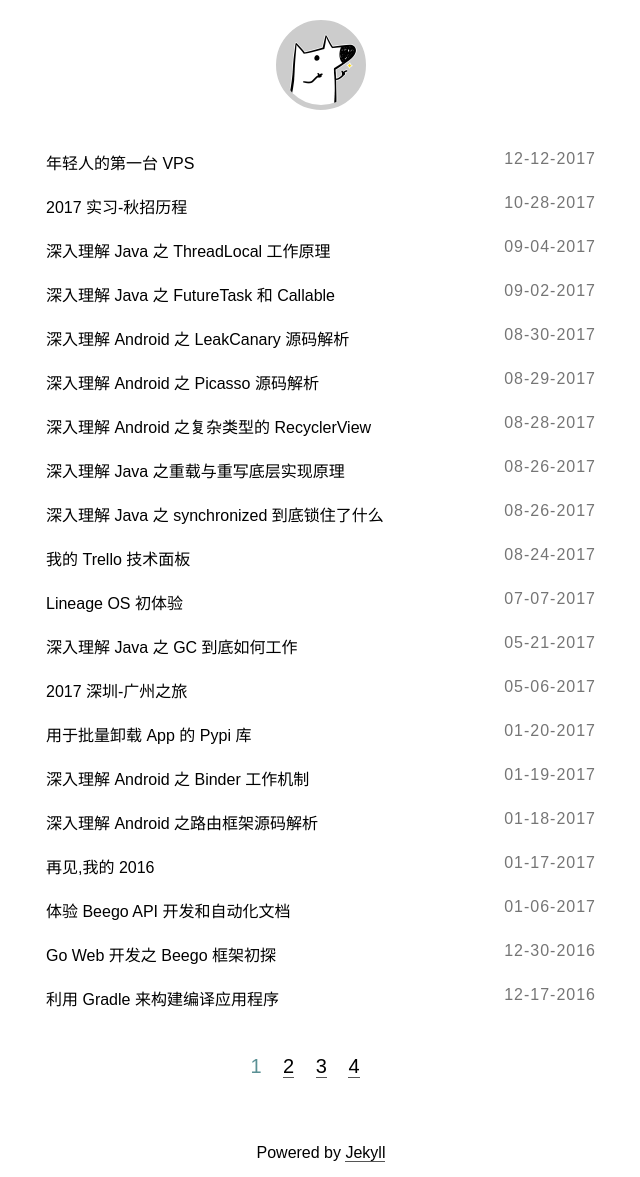
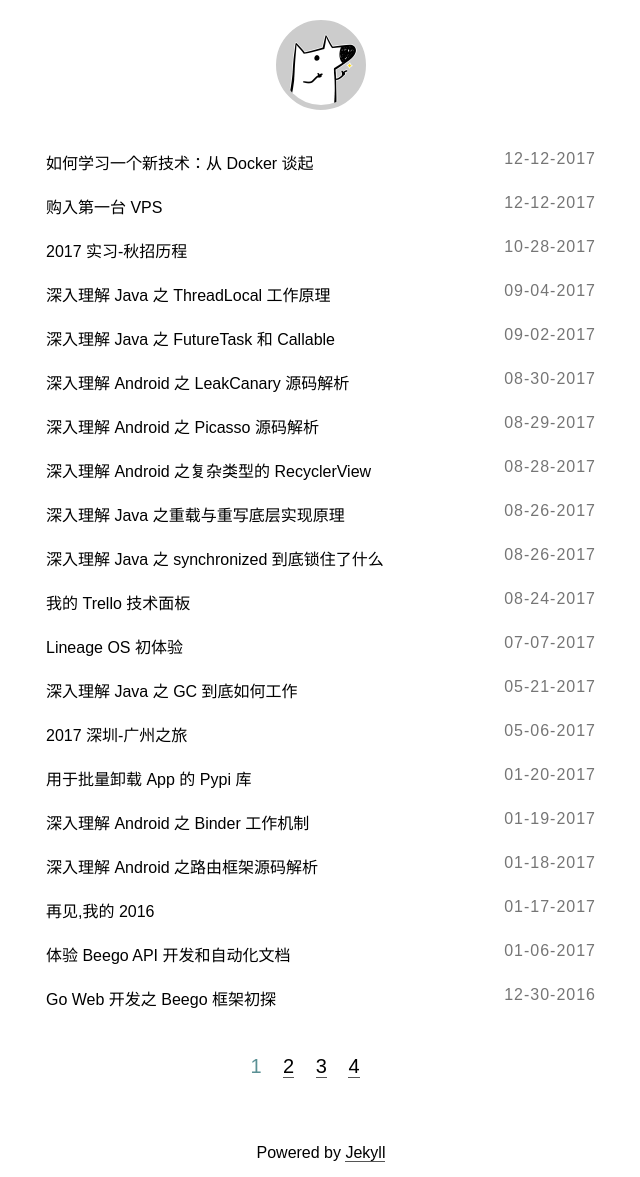
Before and after one commit to wuchangfeng/wuchangfeng.github.io, a Jekyll site: the page built from index.html, in a window 1280 px wide. Shown: the whole page, without its empty margins (319-959 px from the left). Built offline with Jekyll 4.4.1, drawn with Linux system fonts in a browser that asks for light colours; some web fonts are replaced; the list of posts is cut into pages by our own code; comment, search, counter and statistics services are not loaded; some of the changed lines change nothing that is shown.

Commit message:
push docker article:volcano:

````diff
--- a/_posts/2017-12-12-new-to-vps.md
+++ b/_posts/2017-12-12-new-to-vps.md
@@ -1,6 +1,6 @@
 ---
 layout: post
-title: 年轻人的第一台 VPS
+title: 购入第一台 VPS
 date: 2017-12-12 15:01:10 +0800
 categories:
 ---
--- /dev/null
+++ b/_posts/2017-12-21-head-to-docker.md
@@ -0,0 +1,183 @@
+---
+layout: post
+title: 如何学习一个新技术：从 Docker 谈起
+date: 2017-12-12 15:01:10 +0800
+categories:
+---
+
+**Why Docker**
+
+了解和使用Docker是很早之前就有的想法，应该是学习Go语言那会儿，知道Docker是Go的杀手级应用。去知乎上看了很多相关信息，也大概知道了Docker的一些用处，后来自己还专门去查了好些资料。之后因为自己有许多事情要忙就不了了之，也相当于零基础。为什么最近要拾起来Docker呢，主要还是自己想了解的更多，类似Linux、shell和服务器部署之类的知识，刚好前段时间自己也买了一台VPS。所以就开始研究起来了，写下这篇文章第一个是总结和理清一下学习Docker的过程。另外也可以表述一下自己是如何学习和应用一个全新的概念和知识的，自己也是冲着使用的目的去了解Docker这个工具的，不会做深入到源码级别的研究分析，边使用、边摸索、边总结。本篇文章侧重于学习的过程和方法，而不侧重于具体概念细节，请知晓。
+
+**需求和入门**
+
+为什么有这个需求？从哪里了解Docker的？为什么需要Docker？这是我对自己学习Docker这个工具的自我提问。首先了解Docker这方面知识或者说知道Docker这个概念存在，是因为自己从各种零散的知识碎片中获取的，对于一些关键字留一个心眼，之后在别的地方在接触到这个概念，保持关注一下，有空就点进帖子看一下。潜移默化的你就知道这个玩意了。之后谈谈为什么有这个需求？之前写过Python Web，类似于Flask和Django都或多或少接触过，本地写完了，总想部署到云服务器上跑起来，不得不说这一点还是很吸引人的，技术人总想把自己的东西让更多的人看到，或者说做一个可视化的东西。但是服务器部署就显得很难受了，教程倒是有许多，跟着一步一步做其实也没什么大问题。但是最严重的问题就是教程和各种依赖配置版本的不同步性，这样开发者就把本该花在理解配置流程和各模块的作用上的时间，花在了去解决各种版本号不一致导致各种的坑上，虽然解决“坑”也能锻炼一个人的解决问题的能力或者说“坑”也是不可避免的，但是这样对于时间有限或者成本较大的人来说，多少有点本末倒置。因此有了想应用之前了解的Docker技术来解决问题的想法。好了这个流程需求就走起来了。下面可以开始流程学习了。
+
+**做好前提准备**
+
+首先要去选一份好的入门文档，有一定经验的技术开发者应该很容易就能判断什么样的文档值得学习，无非是全面、结构完整、知识循序渐进。官方文档对于有能力的人无疑是最好的选择。很多人避免官方文档最主要的原因还是因为语言的原因，其实用心就会发现，技术角度的语言大部分都是言简意赅的，并没有想象中的难以入手。文档选择好之后，针对实际情况配置本地Docker开发环境，然后跟着教程学习完基础的知识。该背的就背一下，不该记住的先了解一下，然后知道有这样一个概念即可。当然，如果你的本机配置或者环境不太足以支持Docker，可以考虑在云服务器上玩耍Docker。无非是选择一个合适的SSH客户端，然后都是在命令行中操作，跟本地没有什么区别。知识的学习应该是循序渐进和循环巩固理解的。对于本篇博文即如何学习Docker这篇文章,个人选择的教程是[docker_practice](https://yeasy.gitbooks.io/docker_practice/content/container/),作为基础准备，我认真并且按照实例完成了Docker简介、基本概念、安装Docker、使用镜像、操作容器这四章。学习完这之后，我感觉大致入了门，但是随之而来的就是知识的深入以及自己的跟不上，此时我的办法就是实战-应用Docker技术跑Web应用。
+
+**流程跑起来**
+
+跑流程是刺激继续深入学习Docker的一个必备过程。前面说了新知识学习到一定的层次，就有了疲劳感和“跟不上”的感觉。这个时候实战就能帮助你保持继续学习。首先同样提出需求，对于我来说需求很明确：Docker部署Flask程序。首先就是Google这个两个关键词。通读前五篇文章，通读过程中也要有取舍。细节概念不可细扣，最重要的是流程即人家怎么完成这个部署过程的。选择其中最好或者最完整的一篇文章进行边阅读边操作学习，中间能够克服各种困难。类似于教程文档是在Linux上实现的，你需要在Mac上实现；教程文档将写好的Docker服务跑在本地，而你需要跑在VPS上等等，这些东西都是刺激你进一步学习或者探索的动力。这个阶段完成之后，回想一下之前学习过的基础概念，能够将那些理论与文章实际操作过程一一对应，简单来说知道某个东西原来是这样用的。这个时候会有一种奇妙的感觉，you know it.上面这个过程并没有完全结束，在阅读文章时候，你必不可免的接触到一些关于Docker新的概念，比如Docker Hub、数据卷、Compose等等。这个时候就是该你更深一步学习教程文档的动力了。
+我个人学习这块知识实际操作过程是首先在Mac本地安装好Docker开发环境，然后上GitHub上搜索关键字：Docker Flask Nginx。然后选择根据Readme完成程度，选择一两个[实例](https://github.com/danriti/nginx-gunicorn-flask)进行实战,本地跑起来之后，在我的VPS也部署上了，第一个步骤肯定是在VPS上部署Docker环境，如[Centos6安装Docker](http://www.jianshu.com/p/3eb556b47918)，当然在这之前一定要能在你的本机上通过SSH控制你的VPS，之后的流程就是跟本地一模一样了。最终你能够通过你的VPS IP地址访问你的应用程序了。
+另外一个很重要的过程就是认真阅读一下你部署成功的这个Web程序的整体结构，理解每一个模块是什么作用，应用到了什么知识，之间如何关联。
+
+**深入学习部署**
+
+按照上述步骤，对于Docker后续的学习计划应该按照Docker文档上的Docker三剑客：Compose、Machine以及Swarm mode、数据卷、网络配置这块知识了。当然这个过程也只是知识概念识别。一般来讲，你的需求还没有到应用这些高级知识的阶段。此时应该跟入门阶段一样，保持对这些新鲜知识的铭感度和熟悉度。
+后续的过程就是大量的看各种文档和教学实例，这个需求也是从实际出发。类似于本篇文章的出发点就可以是：Docker、Django/Flask/、Nginx等。这个时候又是知识学习循环的一个过程了，对于Docker、Django不可避免的会涉及到多容器之间协作、数据库、数据备份等问题。此时对于Compose的应用与理解就更上一层楼了。其中Docker-machine知识：前面我们的实验环境中只有一个Docker host，所有的容器都是运行在这一个host上的。但在真正的环境中会有多个host，容器在这些host中启动、运行、停止和销毁，相关容器会通过网络相互通信，无论它们是否位于相同的host。对于这样一个multi-host 环境，我们将如何高效地进行管理呢？我们面临的第一个问题是：为所有的host安装和配置Docker。Docker中解决该问题的策略是利用Docker-Machine。这只是其中的一个小的实例知识点。另外在这个时候，我通过在网上查阅资料，发现了一份更好的教程[《每天5分钟玩转Docker》](http://www.cnblogs.com/CloudMan6/tag/Docker/default.html?page=1)，看其博客已经出版成书了，但是让人惊讶的是该系列的博客文章竟然还在更新，最近一次更新在2017年12月18号,真的是非常值得一看的系列文章：
+
+![](http://ww1.sinaimg.cn/large/b10d1ea5ly1fmn2tei9m9j216g0e0wpb.jpg)
+
+
+**深入实战学习**
+
+毕竟自己的工作内容不是Docker，学习之初的想法就是来认识一下Docker这个优秀的工具，以及能够实现自己的基本应用。后续的学习过程就是跟着自己的需求来，部署Django Web App,这一方面也不用自己瞎捉摸，GitHub上有很多非常好的学习资料，Readme也写得非常好。我首先在GitHub的搜索栏，输入：Docker Django.然后按照star数目结合Readme的完整程度，选择了[dockerizing-django](https://github.com/realpython/dockerizing-django).面对这样的一个崭新的项目，先要浏览一下其项目结构和Readme文档，发现恰好应用到了Docker中的Compose、Machine还有Nginx、redis等知识，此时就决定将其作为深入学习的项目了，最终的目的还是理清部署流程，弄清楚Compose和Machine解决了什么问题，带来了什么好处。开始尝试在本地或者VPS上部署该应用，使其成功运行起来。这样对于学习后续的项目结构、配置文档则更有动力。首先通读其文档Readme，跟着步骤一步一步在本地运行该Web，具体执行命令过程如下所示：
+
+* 创建一个新的Machine，具体命令如下所示：
+``` shell
+docker-machine create -d virtualbox dev;
+```
+
+* Build出镜像
+``` shell
+docker-compose build
+```
+
+* 启动Docker Compose群组服务
+``` shell
+docker-compose up -d
+```
+
+* 创建迁移
+``` shell
+docker-compose run web /usr/local/bin/python manage.py migrate
+```
+
+* 此步骤获取Machine host的IP地址
+``` shell
+docker-machine ip dev
+```
+
+在这一步骤Docker会为你的虚拟主机分配一个IP。接着在本机上输入对应的IP或者LocalHost，则会出现如下所示界面：
+
+![](http://ww1.sinaimg.cn/large/b10d1ea5ly1fmnifneaduj21jo11egs6.jpg)
+
+通过前面的学习和实战，知道了Docker中的Machine会创建一个新的虚拟host，我们尝试进入该host，之后所有执行的Docker命令都相当于在host主机上执行：
+
+* 进入虚拟host
+``` shell
+$ eval $(docker-machine env dev)
+```
+
+* 显示当前Machine信息：
+``` shell
+$ docker-machine ls
+NAME   ACTIVE   DRIVER       STATE     URL                         SWARM   DOCKER        ERRORS
+dev    *        virtualbox   Running   tcp://192.168.99.100:2376           v17.09.1-ce
+```
+
+接下来分析一下项目的结构，目录结构如下所示，采用tree命令查看：
+
+``` shell
+├── README.md
+├── docker-compose.yml # compose的配置文件
+├── nginx  # Nginx相关
+│   ├── Dockerfile
+│   └── sites-enabled
+│       └── django_project
+├── production.yml # 生产环境中的配置文件
+└── web # Python Web
+    ├── Dockerfile # Web应用的dockerfile
+    ├── docker_django
+    │   ├── __init__.py
+    │   ├── apps
+    │   │   ├── __init__.py
+    │   │   └── todo
+    │   │       ├── __init__.py
+    │   │       ├── admin.py
+    │   │       ├── models.py
+    │   │       ├── templates
+    │   │       │   ├── _base.html
+    │   │       │   └── home.html
+    │   │       ├── tests.py
+    │   │       ├── urls.py
+    │   │       └── views.py
+    │   ├── settings.py
+    │   ├── urls.py
+    │   └── wsgi.py
+    ├── manage.py
+    ├── requirements.txt # Python Web依赖的库
+    ├── static
+    │   └── main.css
+    └── tests
+        ├── __init__.py
+        └── test_env_settings.py
+```
+
+重点查看docker-compose.yml文件,其具体内容如下所示：
+
+``` yml
+web:
+  restart: always
+  build: ./web  # 指定Dockerfile文件所在路径
+  expose: # 暴露端口
+    - "8000"
+  links: # 关联组件
+    - postgres:postgres
+    - redis:redis
+  volumes: # 数据卷
+    - /usr/src/app
+    - /usr/src/app/static
+  env_file: .env
+  command: /usr/local/bin/gunicorn docker_django.wsgi:application -w 2 -b :8000
+
+nginx: # Nginx相关
+  restart: always
+  build: ./nginx/
+  ports:
+    - "80:80"
+  volumes:
+    - /www/static
+  volumes_from: # 加载其他容器的所有卷
+    - web
+  links:
+    - web:web
+
+postgres:  # 数据库相关
+  restart: always
+  image: postgres:latest # 指定镜像
+  ports:
+    - "5432:5432"
+  volumes:
+    - pgdata:/var/lib/postgresql/data/
+
+redis: # redis相关
+  restart: always
+  image: redis:latest # 指定镜像
+  ports:
+    - "6379:6379"
+  volumes:
+    - redisdata:/data
+```
+
+其中expose暴露出来的端口不能映射到宿主主机上，只对links的容器开发。command用于替换默认执行的command命令。restart作用是如果更改了.yml配置文件，会立刻重启生效。
+
+再查看学习一下web目录下的Dockerfile，比较简单：
+
+``` yml
+FROM python:3.5-onbuild
+```
+
+**总结与推荐资料**
+
+上面详细叙述了自己这几天对于Docker这一块知识的学习过程，对于任何语言或者技术知识，大致的学习过程都跟上面表述的差不多。多了解、多实践，这样总是最好的学习路径。在学习Docker的几天里发现了除了官方文档之外不错的资料，整理如下，方便他人学习和自己使用：
+
+* 自己动手写Docker
+
+* [每天5分钟玩转Docker](http://www.cnblogs.com/CloudMan6/tag/Docker/default.html?page=1)
+
+* [Docker从入门到实践](https://www.gitbook.com/book/yeasy/docker_practice/details)
+
+**最后，感谢阅读！！！**
````
Also changed, not shown: 1 other file.
